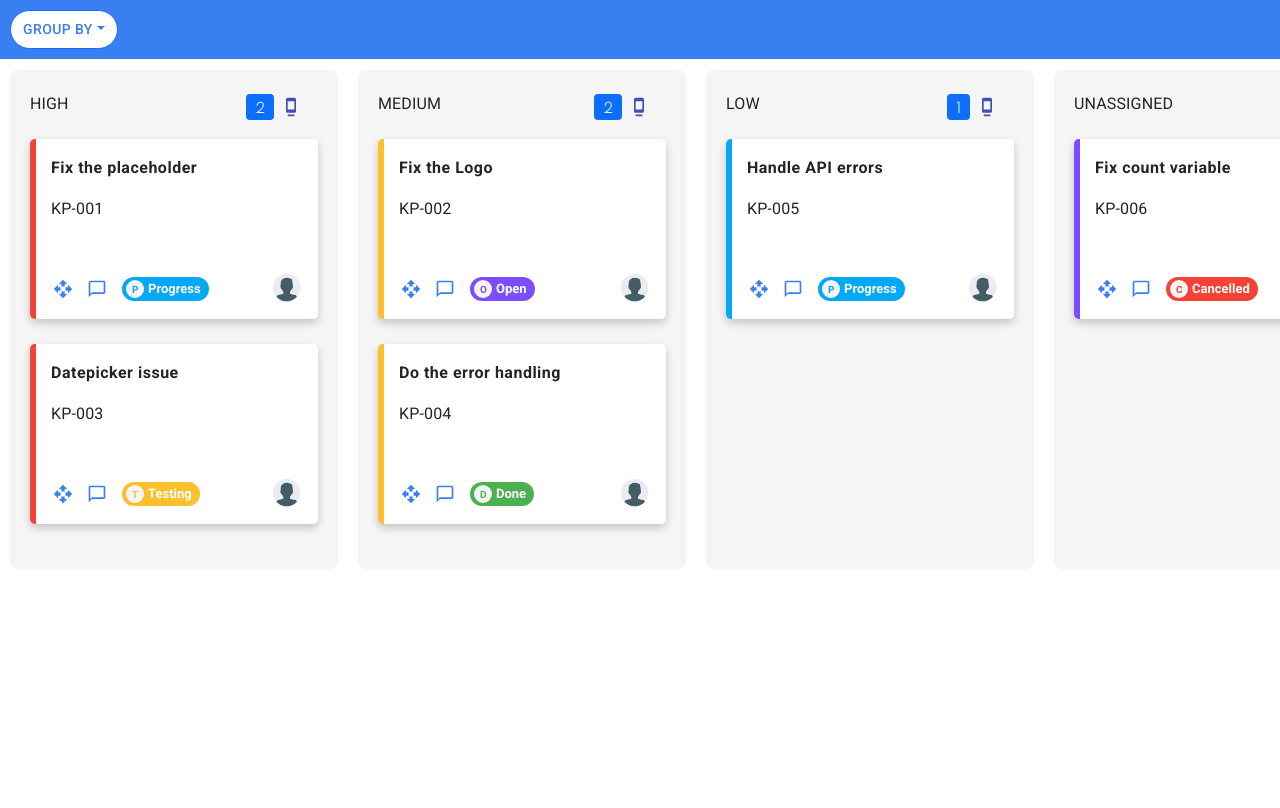
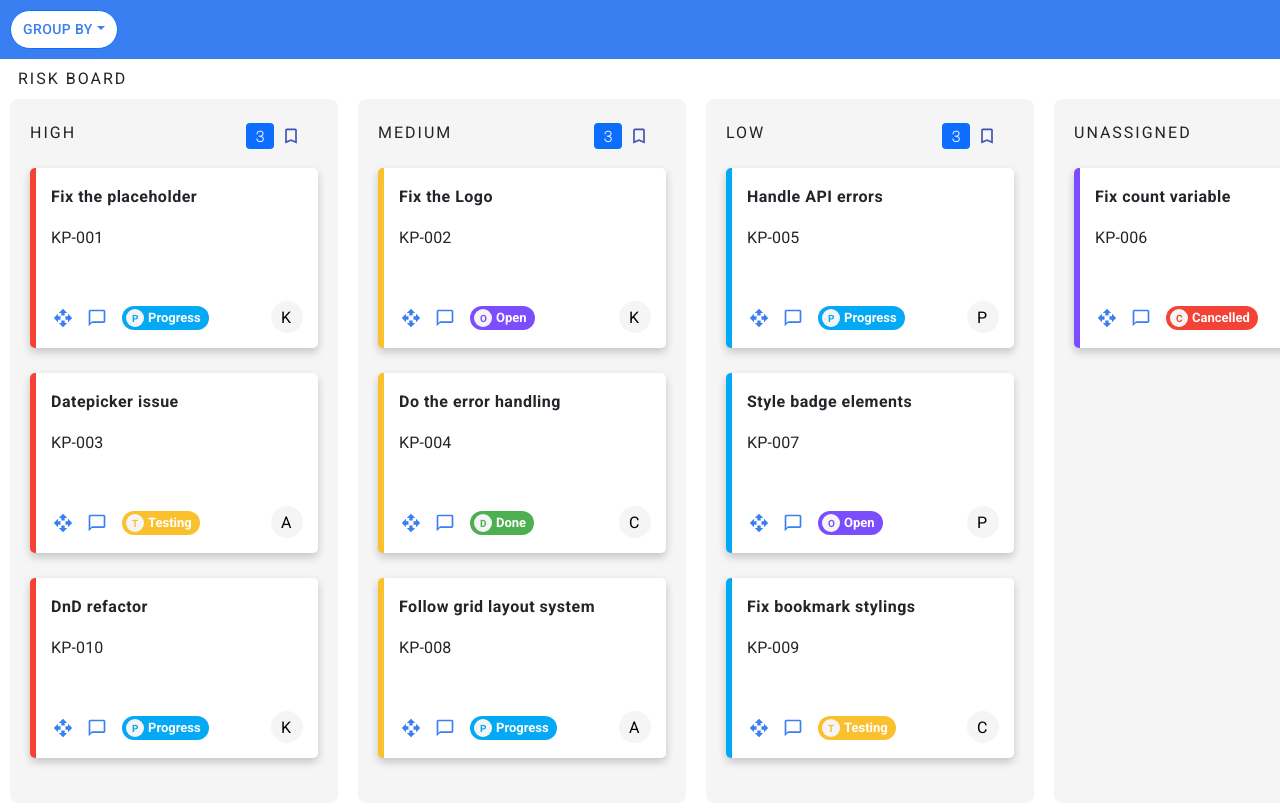
Before and after one commit to karthik-sarav/kanban-assignment, a React (Create React App) app: page / in a window 1280 px wide. Shown: the top 808 px of the page. Built offline with nearby package versions, Linux system fonts and the light colour scheme.

Commit message:
Added tooltip to the card component. Added dashboard title. Modified icons.

```diff
--- a/src/Components/CardComponent.js
+++ b/src/Components/CardComponent.js
@@ -3,14 +3,15 @@ import OpenWithIcon from '@material-ui/icons/OpenWith';
 import ChatBubbleOutlineIcon from '@material-ui/icons/ChatBubbleOutline';
 import { Draggable } from "react-beautiful-dnd";
 import { Typography } from "@material-ui/core";
-import CustomProfile from '../Images/CustomProfile';
-import { customTheme } from '../Configs/Constants';
+import { customTheme, headerConfig } from '../Configs/Constants';
 import { useState } from 'react';
 import { Modal, Button } from 'react-bootstrap';
 import Divider from '@material-ui/core/Divider';
 import Chip from '@material-ui/core/Chip';
 import Avatar from '@material-ui/core/Avatar';
 import TextField from '@material-ui/core/TextField';
+import Tooltip from '@material-ui/core/Tooltip';
+import AccountCircleIcon from '@material-ui/icons/AccountCircle';
 
 
 const useStyles = makeStyles((theme) => ({
@@ -22,10 +23,14 @@ const useStyles = makeStyles((theme) => ({
         marginBottom: "25px",
     },
     profileImage: {
-        height: "30px",
-        width: "30px",
-        padding: "2px",
-        marginLeft: "25px"
+        marginLeft: "25px",
+        width: "32px",
+        height: "32px",
+        borderRadius: "30px",
+        backgroundColor: "whitesmoke",
+        "&:hover": {
+            cursor: "pointer"
+        }
     },
     cardIcon: {
         padding: "2px", margin: "5px", color: customTheme.primary,
@@ -125,9 +130,24 @@ const CardComponent = (props) => {
                                         label={cardItem.status}
                                     />
                                 </div>
-                                <div className={classes.profileImage}>
-                                    <CustomProfile />
-                                </div>
+                                {cardItem && cardItem.developer !== "unassigned" ?
+                                    <div className={classes.profileImage}>
+                                        <Tooltip title={
+                                            <div style={{ whiteSpace: 'pre-line' }}>{`${cardItem.developer.toUpperCase()} \n ${headerConfig.developer.find(d => d.headerTitle === cardItem.developer).email}`}
+                                            </div>
+
+                                        } arrow>
+                                            <Typography
+                                                style={{
+                                                    color: "black",
+                                                    margin: "5px 0 0 10px"
+                                                }}
+                                                fontSize="large" >{cardItem.developer[0].toUpperCase()}</Typography>
+                                        </Tooltip>
+                                    </div>
+                                    :
+                                    null
+                                }
                             </div>
                         </div>
                     </div>
@@ -170,7 +190,7 @@ const CardComponent = (props) => {
                 <Modal size="lg" show={expandView} onHide={handleCloseExpand}>
                     <Modal.Header closeButton>
                         <Modal.Title>
-                            <Typography variant="subtitle1">{`${cardItem.id} - ${cardItem.title}`}</Typography>
+                            <Typography variant="subtitle1" style={{ marginLeft: "15px" }}>{`${cardItem.id} - ${cardItem.title}`}</Typography>
                         </Modal.Title>
                     </Modal.Header>
                     <Modal.Body>
--- a/src/Components/ColumnHeader.js
+++ b/src/Components/ColumnHeader.js
@@ -1,8 +1,8 @@
-import DockIcon from '@material-ui/icons/Dock';
-import DockTwoToneIcon from '@material-ui/icons/DockTwoTone';
 import { makeStyles } from "@material-ui/core/styles";
 import { Typography } from "@material-ui/core";
 import Badge from 'react-bootstrap/Badge'
+import BookmarkIcon from '@material-ui/icons/Bookmark';
+import BookmarkBorderIcon from '@material-ui/icons/BookmarkBorder';
 
 const useStyles = makeStyles((theme) => ({
     columnHeader: {
@@ -36,21 +36,22 @@ const ColumnHeader = (props) => {
     return (
         <div className={classes.columnHeader} >
             <div>
-                <Typography variant="subtitle1">
+                <Typography variant="subtitle1" style={{ letterSpacing: "2px" }}>
                     {groupTitle.toUpperCase()}
                 </Typography>
-
             </div>
             <div className={classes.headerAction}>
                 <Badge bg={countBg(count)}>{count}</Badge>
-                {isPinned ?
-                    <DockTwoToneIcon
+                {
+                    isPinned ?
+                        <BookmarkIcon
                             className={classes.dockIcon}
                             color="primary"
                             fontSize="medium"
                             onClick={(e) => handlePinClick(e, groupTitle)}
-                    /> :
-                    <DockIcon
+                        />
+                        :
+                        <BookmarkBorderIcon
                             className={classes.dockIcon}
                             color="primary"
                             fontSize="medium"
--- a/src/Configs/Constants.js
+++ b/src/Configs/Constants.js
@@ -20,27 +20,38 @@ export const headerConfig = {
     developer: [
         {
             headerTitle: "unassigned",
-            pinned: false
+            pinned: false,
+            displayColor: "#757575",
         },
         {
             headerTitle: "andy",
-            pinned: false
+            pinned: false,
+            email: "andy@gmail.com",
+            displayColor: "#C5CAE9",
         },
         {
             headerTitle: "candy",
-            pinned: false
+            pinned: false,
+            email: "candy@gmail.com",
+            displayColor: "#757575",
         },
         {
             headerTitle: "karthik",
-            pinned: false
+            pinned: false,
+            email: "karthik.s@gmail.com",
+            displayColor: "#C5CAE9",
         },
         {
             headerTitle: "patrick",
-            pinned: false
+            pinned: false,
+            email: "patrick@gmail.com",
+            displayColor: "#757575",
         },
         {
             headerTitle: "mike",
-            pinned: false
+            pinned: false,
+            email: "kmike@gmail.com",
+            displayColor: "#757575",
         },
     ],
     status: [
--- a/src/MockData/MockData.js
+++ b/src/MockData/MockData.js
@@ -42,7 +42,7 @@ export const mockData = [
         title: "Do the error handling",
         description: "Lorem ipsum dolor sit amet, consectetur adipiscing elit, sed do eiusmod tempor incididunt ut labore et dolore magna aliqua",
         risk: "medium",
-        developer: "unassigned",
+        developer: "candy",
         status: "Done",
         storyPoints: 3,
         startDate: moment(new Date()).format('DD/MM/YYYY'),
@@ -54,7 +54,7 @@ export const mockData = [
         title: "Handle API errors",
         description: "Lorem ipsum dolor sit amet, consectetur adipiscing elit, sed do eiusmod tempor incididunt ut labore et dolore magna aliqua",
         risk: "low",
-        developer: "unassigned",
+        developer: "patrick",
         status: "Progress",
         storyPoints: 3,
         startDate: moment(new Date()).format('DD/MM/YYYY'),
@@ -66,11 +66,59 @@ export const mockData = [
         title: "Fix count variable",
         description: "Lorem ipsum dolor sit amet, consectetur adipiscing elit, sed do eiusmod tempor incididunt ut labore et dolore magna aliqua",
         risk: "unassigned",
-        developer: "unassigned",
+        developer: "mike",
         status: "Cancelled",
         storyPoints: 3,
         startDate: moment(new Date()).format('DD/MM/YYYY'),
         endDate: moment(new Date()).format('DD/MM/YYYY'),
         comments: []
+    },
+    {
+        id: "KP-007",
+        title: "Style badge elements",
+        description: "Lorem ipsum dolor sit amet, consectetur adipiscing elit, sed do eiusmod tempor incididunt ut labore et dolore magna aliqua",
+        risk: "low",
+        developer: "patrick",
+        status: "Open",
+        storyPoints: 1,
+        startDate: moment(new Date()).format('DD/MM/YYYY'),
+        endDate: moment(new Date()).format('DD/MM/YYYY'),
+        comments: ["can be done"]
+    },
+    {
+        id: "KP-008",
+        title: "Follow grid layout system",
+        description: "Lorem ipsum dolor sit amet, consectetur adipiscing elit, sed do eiusmod tempor incididunt ut labore et dolore magna aliqua",
+        risk: "medium",
+        developer: "andy",
+        status: "Progress",
+        storyPoints: 3,
+        startDate: moment(new Date()).format('DD/MM/YYYY'),
+        endDate: moment(new Date()).format('DD/MM/YYYY'),
+        comments: []
+    },
+    {
+        id: "KP-009",
+        title: "Fix bookmark stylings",
+        description: "Lorem ipsum dolor sit amet, consectetur adipiscing elit, sed do eiusmod tempor incididunt ut labore et dolore magna aliqua",
+        risk: "low",
+        developer: "candy",
+        status: "Testing",
+        storyPoints: 1,
+        startDate: moment(new Date()).format('DD/MM/YYYY'),
+        endDate: moment(new Date()).format('DD/MM/YYYY'),
+        comments: []
+    },
+    {
+        id: "KP-010",
+        title: "DnD refactor",
+        description: "Lorem ipsum dolor sit amet, consectetur adipiscing elit, sed do eiusmod tempor incididunt ut labore et dolore magna aliqua",
+        risk: "high",
+        developer: "karthik",
+        status: "Progress",
+        storyPoints: 5,
+        startDate: moment(new Date()).format('DD/MM/YYYY'),
+        endDate: moment(new Date()).format('DD/MM/YYYY'),
+        comments: []
     }
 ]
--- a/src/Screens/HomeScreen.js
+++ b/src/Screens/HomeScreen.js
@@ -9,6 +9,7 @@ import SnackbarComponent from "../Components/SnackBarComponent";
 import NavbarComponent from "../Components/NavbarComponent";
 import Fab from '@material-ui/core/Fab';
 import LeftIcon from '@material-ui/icons/KeyboardArrowLeft';
+import { Typography } from "@material-ui/core";
 
 const useStyles = makeStyles((theme) => ({
   root: {
@@ -18,7 +19,6 @@ const useStyles = makeStyles((theme) => ({
   container: {
     display: "flex",
     width: "fit-content",
-    paddingTop: "60px",
   },
   columnContainer: {
     backgroundColor: "whitesmoke",
@@ -166,6 +166,11 @@ const HomeScreen = () => {
   return (
     <div className={classes.root}>
       <NavbarComponent columnConfig={columnConfig} handleDropdownClick={handleDropdownClick} />
+      <div style={{ margin: "67px 0px -2px 18px" }}>
+        <Typography style={{ letterSpacing: "2px" }}>
+          {`${selectedGroup.toUpperCase()} BOARD`}
+        </Typography>
+      </div>
       <div id="container" className={classes.container}>
         {scrollLeft &&
           <div className={classes.floatIcon}>
```
Lines whose indentation alone changed are shown as unchanged.
